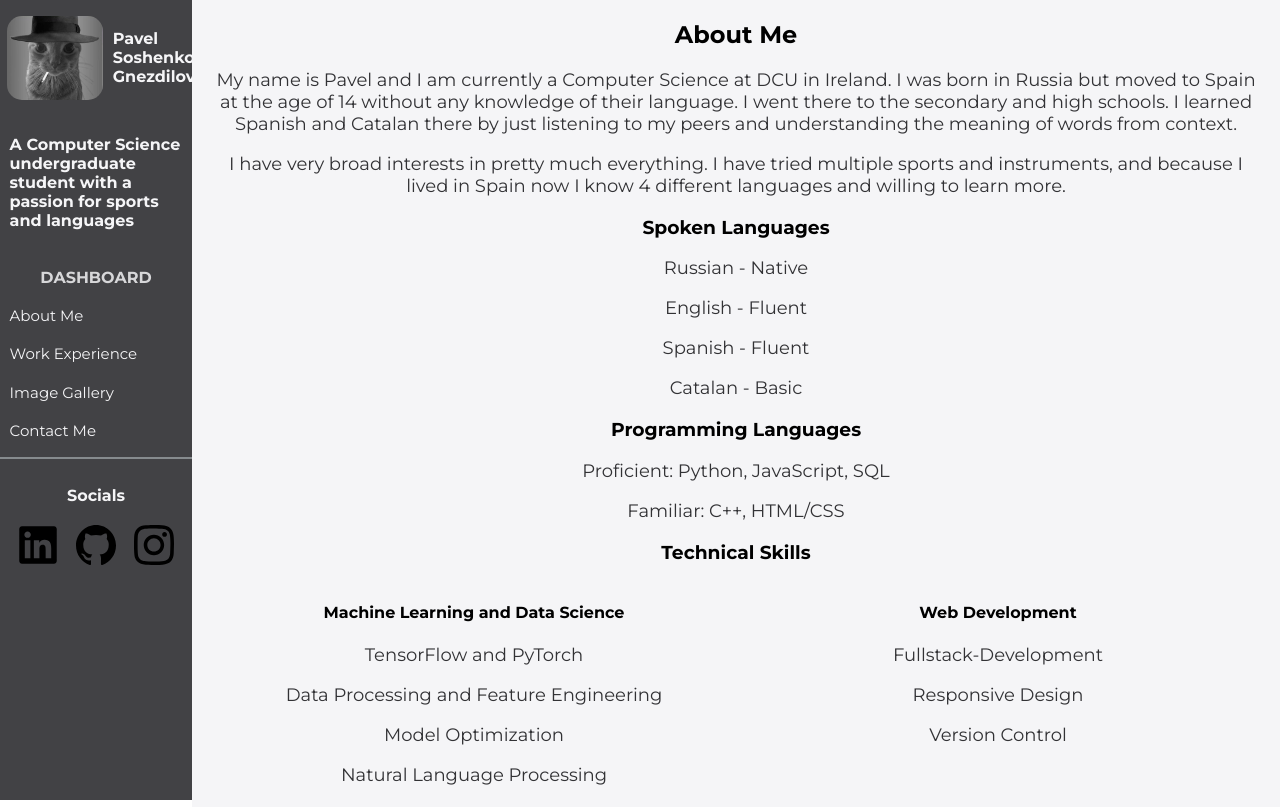
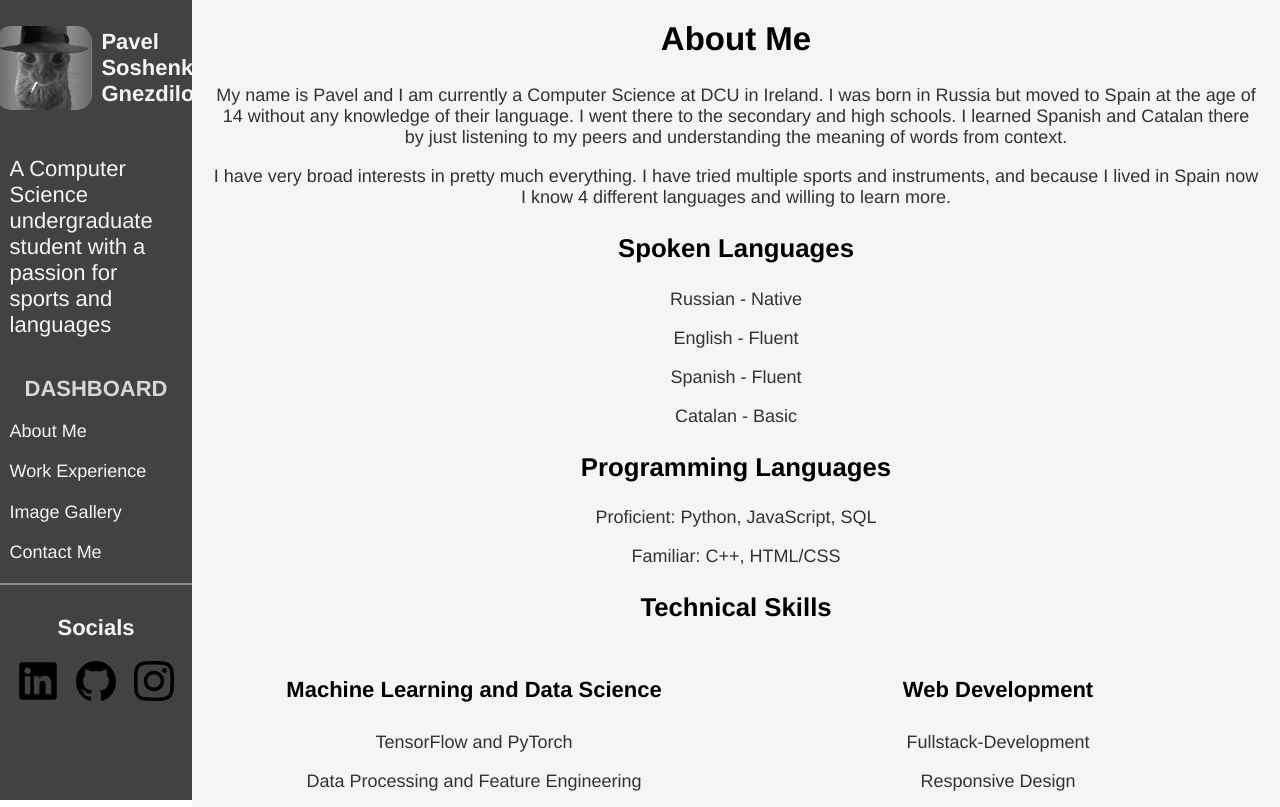
Before and after one commit to psgnezdilov/Porfolio, a plain HTML site: page index.html in a window 1280 px wide. Shown: the top 807 px of the page. Drawn offline with Linux system fonts and the light colour scheme.

Commit message:
Font changes + slight code reposition

```diff
--- a/css/layout.css
+++ b/css/layout.css
@@ -1,9 +1,10 @@
 /* Fonts */
 .font {
-    font-family: "Montserrat", sans-serif;
+    font-family: "Myriad", "Helvetica", "Montserrat", sans-serif;
     font-optical-sizing: auto;
     font-weight: normal;
     font-style: normal;
+    font-size: 22px;
 }
 
 html {
@@ -44,6 +45,13 @@ hr {
     color: #f5f5f7;
 }
 
+.page-nav p {
+    font-weight: bold;
+    /*background-color: #868B8E;*/
+    margin: 0;
+    padding: 10% 5% 10% 5%;
+}
+
 .header-container {
     box-sizing: border-box;
 
@@ -71,15 +79,8 @@ hr {
     height: 100%;
 }
 
-.subheader-text p {
+p.subheader-text {
     font-weight: normal;
-}
-
-.page-nav p {
-    font-weight: bold;
-    /*background-color: #868B8E;*/
-    margin: 0;
-    padding: 10% 5% 10% 5%;
 }
 
 .nav-dashboard p {
@@ -91,7 +92,7 @@ hr {
 .nav-dashboard a {
     padding: 5% 5% 5% 5%;
     text-decoration: none;
-    font-size: 15px;
+    font-size: 18px;
     display: block;
     color: #f5f5f7;
     text-align: left;
```
